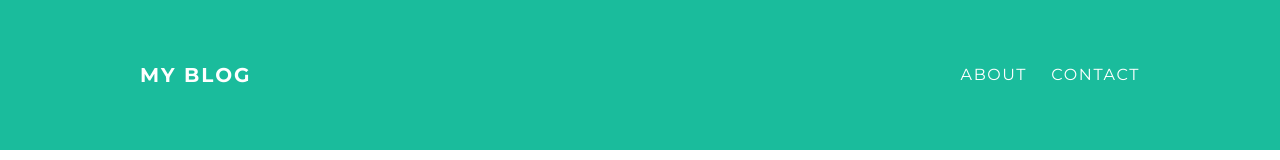
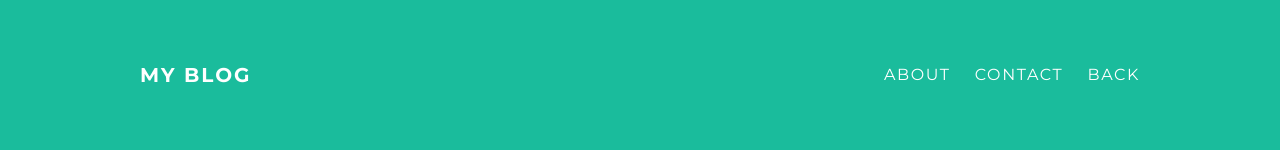
Before and after one commit to ThysW/user.github.io, a plain HTML site: page blog.html in a window 1280 px wide. Shown: the top 160 px of the page. Drawn offline with Linux system fonts and the light colour scheme.

Commit message:
Update blog.html

```diff
--- a/blog.html
+++ b/blog.html
@@ -16,7 +16,11 @@
           <li>
             <a href="mailto:thys103@gmail.com">Contact</a>
           </li>
+          <li>
+            <a href="index.html">Back</a>
+          </li>
         </ul>
+
       </div>
     </div>
 
```
